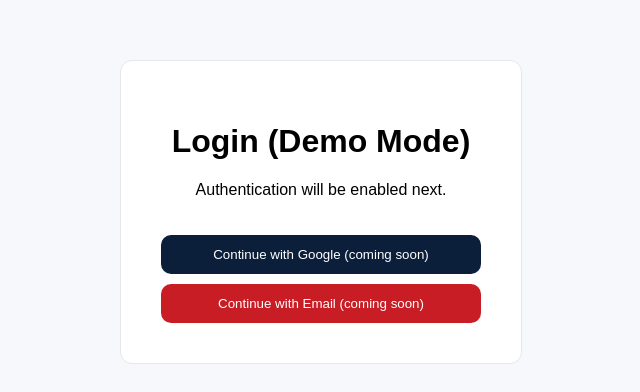
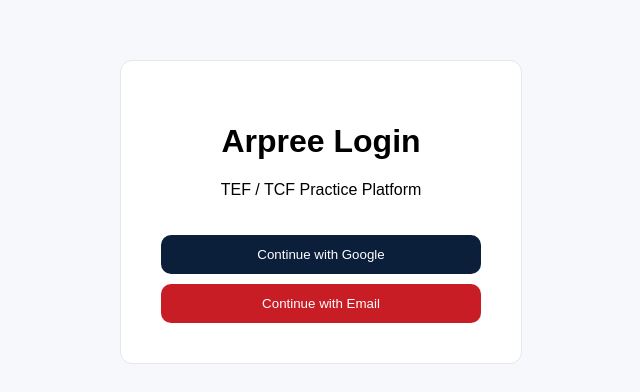
Before and after one commit to aaloopraantha/arpree, a Next.js app: page /login in a window 1280 px wide. Shown: the part 188-580 px from the top of the page, without its empty margins (319-959 px from the left). Built offline with nearby package versions, Linux system fonts and the light colour scheme; no server answers.

Commit message:
Update page.js

```diff
--- a/app/login/page.js
+++ b/app/login/page.js
@@ -1,19 +1,60 @@
 "use client";
 
+import { useState } from "react";
+import { supabase } from "../../lib/supabaseClient";
+
 export default function Login() {
+  const [loading, setLoading] = useState(false);
+
+  const loginWithGoogle = async () => {
+    setLoading(true);
+
+    const { error } = await supabase.auth.signInWithOAuth({
+      provider: "google",
+      options: {
+        redirectTo: `${window.location.origin}/dashboard`
+      }
+    });
+
+    if (error) alert(error.message);
+
+    setLoading(false);
+  };
+
+  const loginWithEmail = async () => {
+    const email = prompt("Enter your email:");
+    if (!email) return;
+
+    setLoading(true);
+
+    const { error } = await supabase.auth.signInWithOtp({
+      email,
+      options: {
+        emailRedirectTo: `${window.location.origin}/dashboard`
+      }
+    });
+
+    if (error) alert(error.message);
+    else alert("Check your email for login link");
+
+    setLoading(false);
+  };
+
   return (
     <main style={styles.page}>
       <div style={styles.card}>
-        <h1>Login (Demo Mode)</h1>
-        <p>Authentication will be enabled next.</p>
+        <h1>Arpree Login</h1>
+        <p>TEF / TCF Practice Platform</p>
 
-        <button style={styles.btn}>
-          Continue with Google (coming soon)
+        <button onClick={loginWithGoogle} style={styles.google}>
+          Continue with Google
         </button>
 
-        <button style={styles.btn2}>
-          Continue with Email (coming soon)
+        <button onClick={loginWithEmail} style={styles.email}>
+          Continue with Email
         </button>
+
+        {loading && <p>Loading...</p>}
       </div>
     </main>
   );
@@ -36,22 +77,24 @@ const styles = {
     width: "320px",
     border: "1px solid #E5E7EB"
   },
-  btn: {
+  google: {
     width: "100%",
     padding: "12px",
     marginTop: "20px",
     background: "#0B1F3B",
     color: "white",
     border: "none",
-    borderRadius: "10px"
+    borderRadius: "10px",
+    cursor: "pointer"
   },
-  btn2: {
+  email: {
     width: "100%",
     padding: "12px",
     marginTop: "10px",
     background: "#C81D25",
     color: "white",
     border: "none",
-    borderRadius: "10px"
+    borderRadius: "10px",
+    cursor: "pointer"
   }
 };
```
